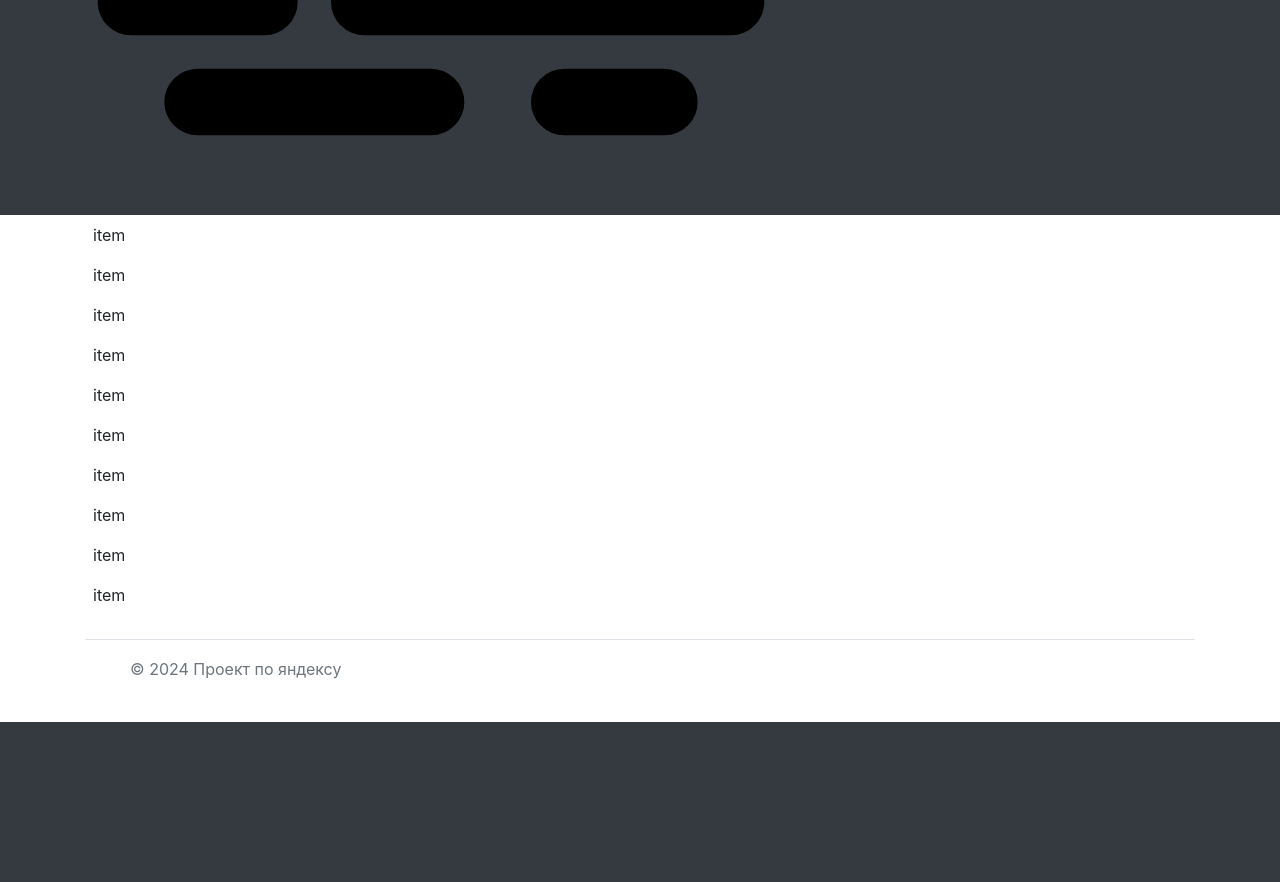
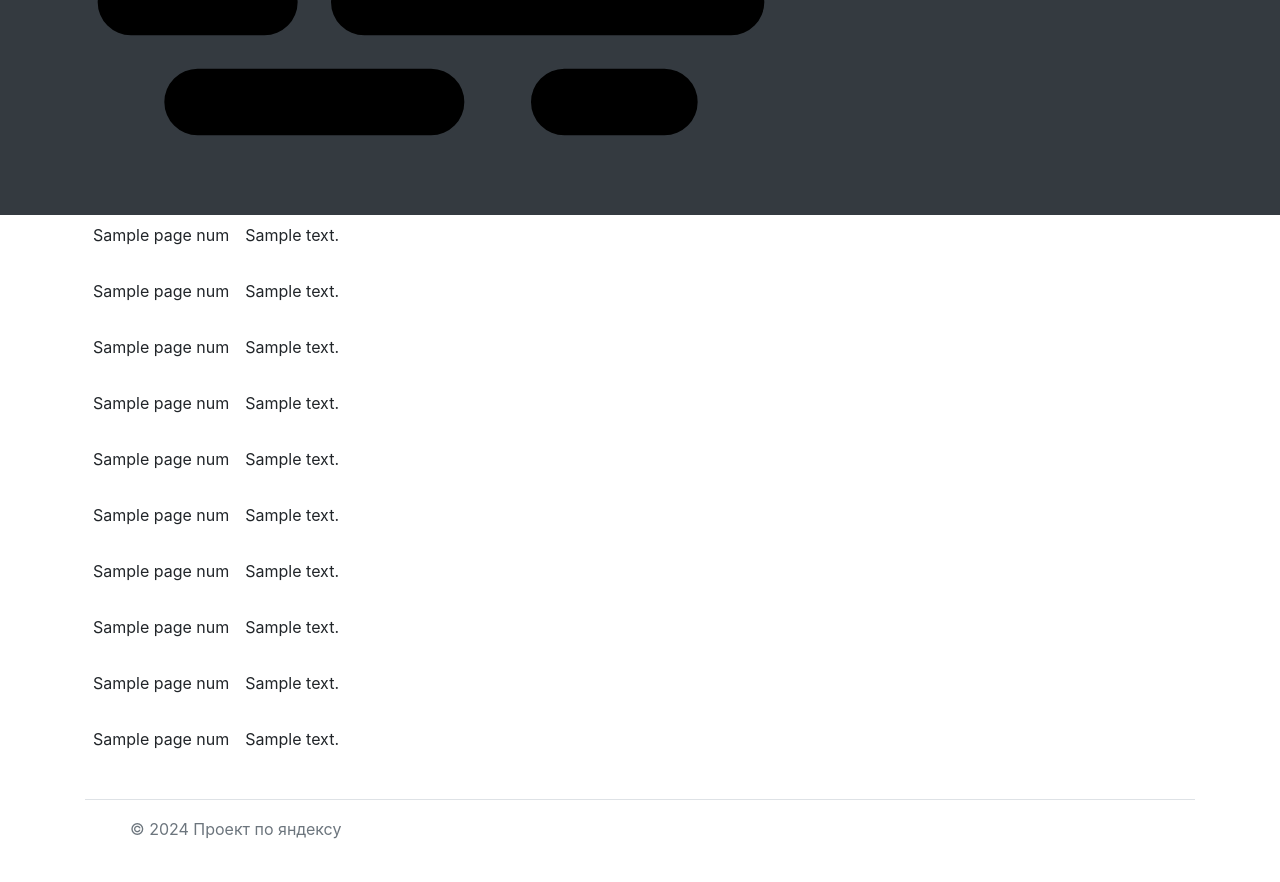
Before and after one commit to Student89161721/web_project, a Flask app: template godleavethisplace/templates/hostels.html in a window 1280 px wide. Shown: the part 611-1493 px from the top of the page. Before the commit the page ends 1333 px from the top, so only its background shows below. Run offline with Flask 3, Linux system fonts and the light colour scheme; the template is opened without the code that fills it: most values are stand-ins (such as "Sample title", 1, 10 or a date in 2020); some libraries are stand-ins or nearby versions.

Commit message:
Add files via upload

```diff
--- a/godleavethisplace/main.py
+++ b/godleavethisplace/main.py
@@ -81,8 +81,8 @@ def reqister():
 def hostels(page_num):
     db_sess = db_session.create_session()
     db_sess = db_session.create_session()
-    content = db_sess.query(Hostel).filter(10 * (page_num - 1) <= Hostel.id <= 10 * page_num).all()
-    return render_template('hostels.html', page_num=[i.id for i in content])
+    content = db_sess.query(Hostel).filter(Hostel.id <= 10 * page_num, 10 * (page_num - 1) <= Hostel.id).all()
+    return render_template('hostels.html', page_num=content)
 
 @app.errorhandler(404)
 def not_found(error):
--- a/godleavethisplace/templates/hostels.html
+++ b/godleavethisplace/templates/hostels.html
@@ -3,7 +3,10 @@
 {% block content %}
 <div class="d-flex flex-column bd-highlight mb-3">
 {% for item in range(10) %}
-    <div class="p-2 bd-highlight">item</div>
+    <div class="d-flex flex-row bd-highlight mb-3">
+        <div class="p-2 bd-highlight">{{ page_num[item].Title }}</div>
+        <div class="p-2 bd-highlight">{{ page_num[item].Description }}</div>
+    </div>
 {% endfor %}
 </div>
 {% endblock %}
```
